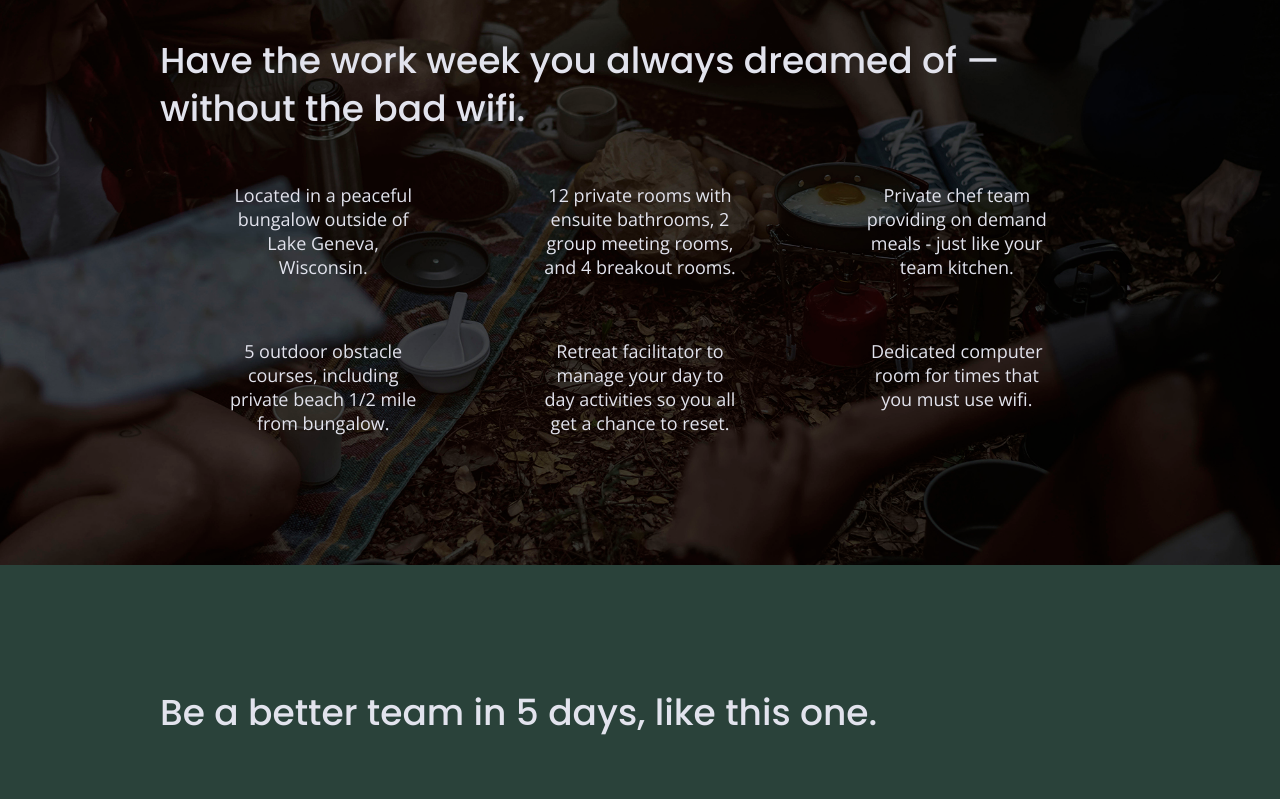
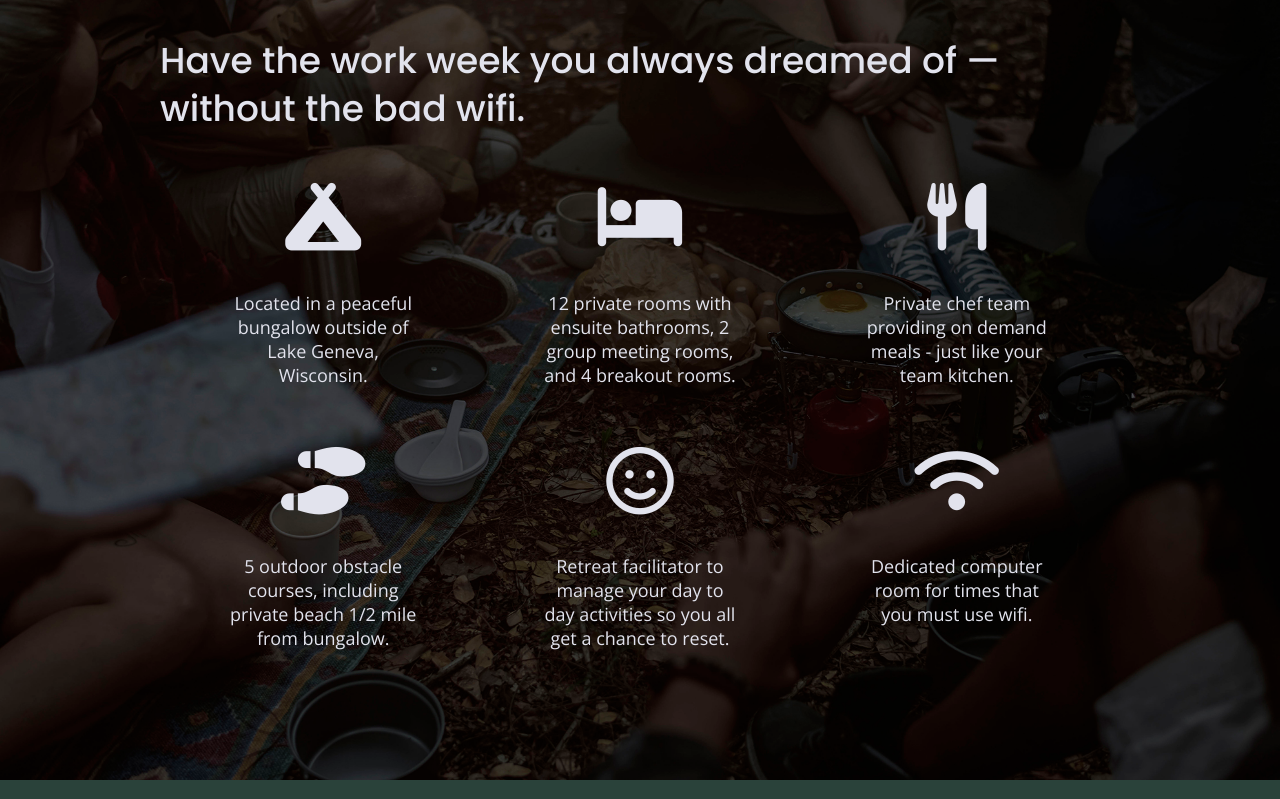
Before and after one commit to Alan23bh/unplugged, a website: page index.html in a window 1280 px wide. Shown: the part 987-1786 px from the top of the page. Drawn offline with nearby package versions, Linux system fonts and the light colour scheme.

Commit message:
Added font awesome icons to the features section of the main page

```diff
--- a/css/main.css
+++ b/css/main.css
@@ -289,6 +289,10 @@ input[type="button"] {
 .features p {
   text-align: center;
   margin: 0;
+}
+.features i {
+  font-size: 3.75em;
+  margin-bottom: 40px;
 }
 /* Reviews */
 
--- a/index.html
+++ b/index.html
@@ -24,6 +24,10 @@
       href="https://fonts.googleapis.com/css?family=Open+Sans:400,700|Poppins:500,700"
       rel="stylesheet"
     />
+    <script
+      src="https://kit.fontawesome.com/23a40a62da.js"
+      crossorigin="anonymous"
+    ></script>
   </head>
 
   <body>
@@ -74,42 +78,54 @@
           </h2>
           <div class="features-items">
             <article>
-              <p class="fontawesome-icon"></p>
+              <p class="fontawesome-icon">
+                <i class="fas fa-campground"></i>
+              </p>
               <p class="features-item-description">
                 Located in a peaceful bungalow outside of Lake Geneva,
                 Wisconsin.
               </p>
             </article>
             <article>
-              <p class="fontawesome-icon"></p>
+              <p class="fontawesome-icon">
+                <i class="fa-solid fa-bed"></i>
+              </p>
               <p class="features-item-description">
                 12 private rooms with ensuite bathrooms, 2 group meeting rooms,
                 and 4 breakout rooms.
               </p>
             </article>
             <article>
-              <p class="fontawesome-icon"></p>
+              <p class="fontawesome-icon">
+                <i class="fa-solid fa-utensils"></i>
+              </p>
               <p class="features-item-description">
                 Private chef team providing on demand meals - just like your
                 team kitchen.
               </p>
             </article>
             <article>
-              <p class="fontawesome-icon"></p>
+              <p class="fontawesome-icon">
+                <i class="fa-solid fa-shoe-prints"></i>
+              </p>
               <p class="features-item-description">
                 5 outdoor obstacle courses, including private beach 1/2 mile
                 from bungalow.
               </p>
             </article>
             <article>
-              <p class="fontawesome-icon"></p>
+              <p class="fontawesome-icon">
+                <i class="fa-regular fa-face-smile"></i>
+              </p>
               <p class="features-item-description">
                 Retreat facilitator to manage your day to day activities so you
                 all get a chance to reset.
               </p>
             </article>
             <article>
-              <p class="fontawesome-icon"></p>
+              <p class="fontawesome-icon">
+                <i class="fa-solid fa-wifi"></i>
+              </p>
               <p class="features-item-description">
                 Dedicated computer room for times that you must use wifi.
               </p>
```
